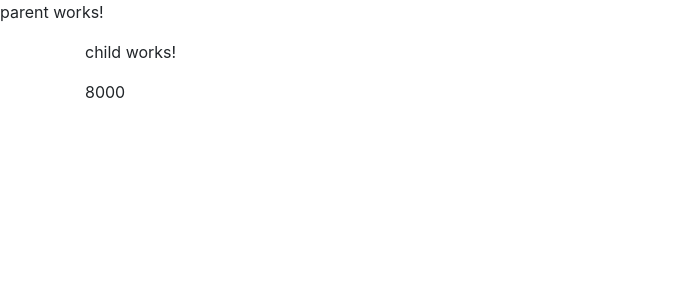
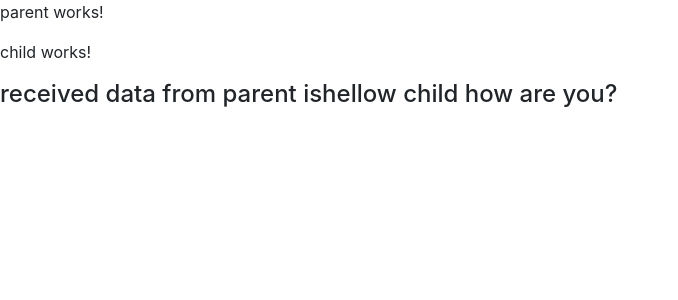
Before and after one commit to SumitSharma878/Angular, an Angular app: page / in a window 1280 px wide. Shown: the top 300 px of the page, without its empty margins (0-678 px from the left). Built offline with nearby package versions, Linux system fonts and the light colour scheme.

Commit message:
parent to child message passed

```diff
--- a/src/app/app.module.ts
+++ b/src/app/app.module.ts
@@ -6,11 +6,13 @@ import { AppComponent } from './app.component';
 import { ChildComponent } from './child/child.component';
 import { ParentComponent } from './parent/parent.component';
 
+
 @NgModule({
   declarations: [
     AppComponent,
     ChildComponent,
     ParentComponent,
+
 
   ],
   imports: [
--- a/src/app/child/child.component.html
+++ b/src/app/child/child.component.html
@@ -1,2 +1,2 @@
 <p>child works!</p>
-{{x}}
+<h4>received data from parent is{{y}}</h4>
--- a/src/app/child/child.component.ts
+++ b/src/app/child/child.component.ts
@@ -6,5 +6,5 @@ import { Component, Input } from '@angular/core';
   styleUrls: ['./child.component.css']
 })
 export class ChildComponent {
- @Input()x:number = 0;
+  @Input('y')y: string=" ";
 }
--- a/src/app/parent/parent.component.html
+++ b/src/app/parent/parent.component.html
@@ -1,4 +1,2 @@
 <p>parent works!</p>
-<div class="container">
-  <app-child [x]="x"></app-child>
-</div>
+<app-child  [y]="parentMessage"></app-child>
--- a/src/app/parent/parent.component.ts
+++ b/src/app/parent/parent.component.ts
@@ -6,5 +6,5 @@ import { Component } from '@angular/core';
   styleUrls: ['./parent.component.css']
 })
 export class ParentComponent {
-  x:number = 8000;
+parentMessage: string="hellow child how are you?";
 }
```
